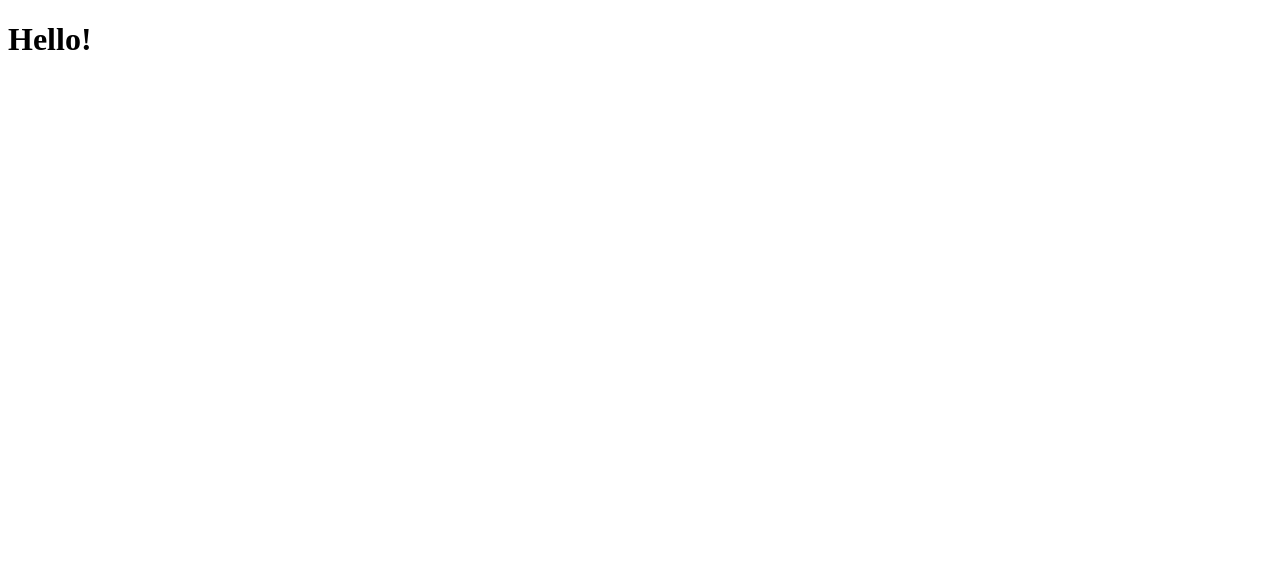
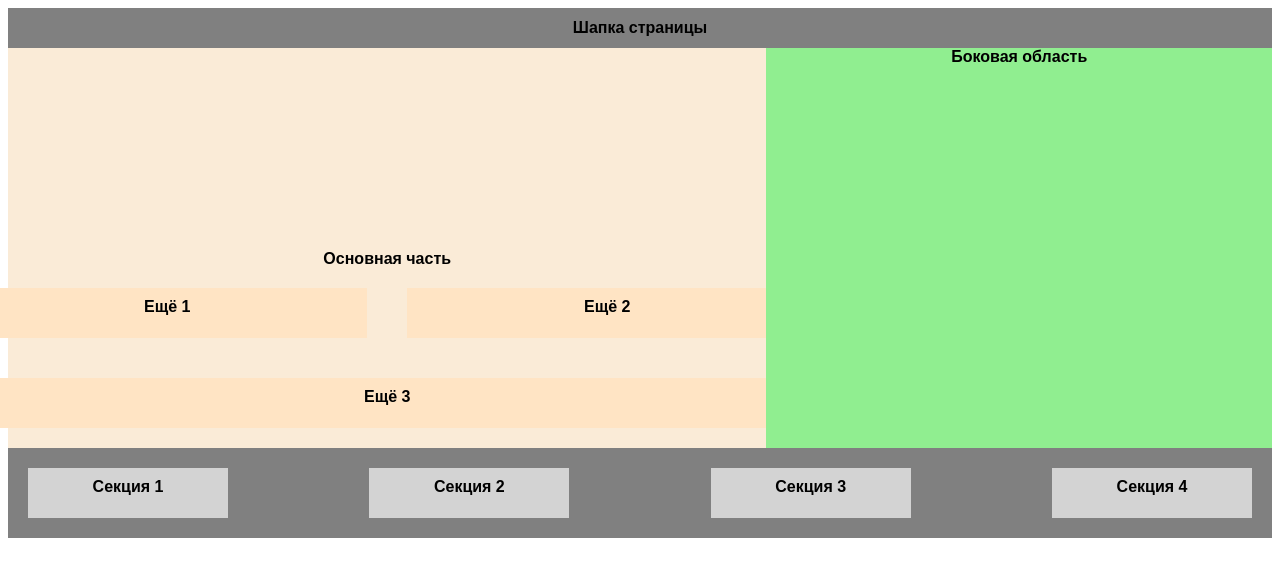
Before and after one commit to SaidaGz/week5flex, a plain HTML site: page index.html in a window 1280 px wide. Drawn offline with Linux system fonts and the light colour scheme.

Commit message:
flexbox done

```diff
--- a/assets/style/style.css
+++ b/assets/style/style.css
@@ -0,0 +1,67 @@
+.wrapper{
+    color: black;
+    font-size: 12;
+    font-family: Arial, Helvetica, sans-serif;
+    font-weight: bold;
+}
+.header{
+    background-color: gray;
+    height: 40px;
+    justify-content: center;
+    align-items: center;
+    display: flex
+}
+.section_row{
+    flex:1;
+    display: flex;
+    flex-direction: row;
+    justify-content: stretch;
+
+}
+.main{
+    background-color: antiquewhite;
+    display: flex;
+    flex-flow: column;
+    min-height: 50vh;
+    min-width: 60%;
+    justify-content: flex-end;
+    align-items: center;
+}
+.more_1_2_row{
+    display: flex;
+    justify-content: space-around;
+}
+.more{
+    background-color: bisque;
+    height: 40px;
+    width: 400px;
+    margin: 20px;
+    text-align: center;
+    padding-top: 10px;
+}
+.aside{
+    min-height: 50vh;
+    min-width: 40%;
+    background-color: lightgreen;
+    text-align:center ;
+}
+.more_3{
+    width: 850px;
+}
+.footer{
+    background-color: gray
+}
+.footer_row{
+    justify-content: space-between;
+    align-items: center;
+    display: flex;
+    height: 8   0px;
+}
+.footer_section{
+    background-color: lightgray;
+    height: 40px;
+    width: 200px;
+    margin: 20px;
+    text-align: center;
+    padding-top: 10px;
+}
--- a/index.html
+++ b/index.html
@@ -3,9 +3,35 @@
 <head>
     <meta charset="UTF-8">
     <meta name="viewport" content="width=device-width, initial-scale=1.0">
+    <link rel="stylesheet" href="/week5flex/assets/style/style.css">
     <title>Flex</title>
 </head>
 <body>
-    <h1>Hello!</h1>
+    <div class="wrapper">
+        <div class="header">
+            <div class="header_title">
+            Шапка страницы
+            </div>
+        </div>
+        <div class="section_row">
+            <div class="main"> Основная часть
+                <div class="more_1_2_row">
+                    <div class="more more_1">Ещё 1</div>
+                    <div class="more more_2">Ещё 2</div>
+                </div>
+                <div class="more more_3">Ещё 3</div>
+            </div>
+            <div class="aside">Боковая область</div>
+        </div>
+        <div class="footer">
+            <div class="footer_row">
+                <div class="footer_section footer_section_1">Секция 1</div>
+                <div class="footer_section footer_section_2">Секция 2</div>
+                <div class="footer_section footer_section_3">Секция 3</div>
+                <div class="footer_section footer_section_4">Секция 4</div>
+            </div>
+        </div>
+    </div>
+    <header></header>
 </body>
 </html>
```
